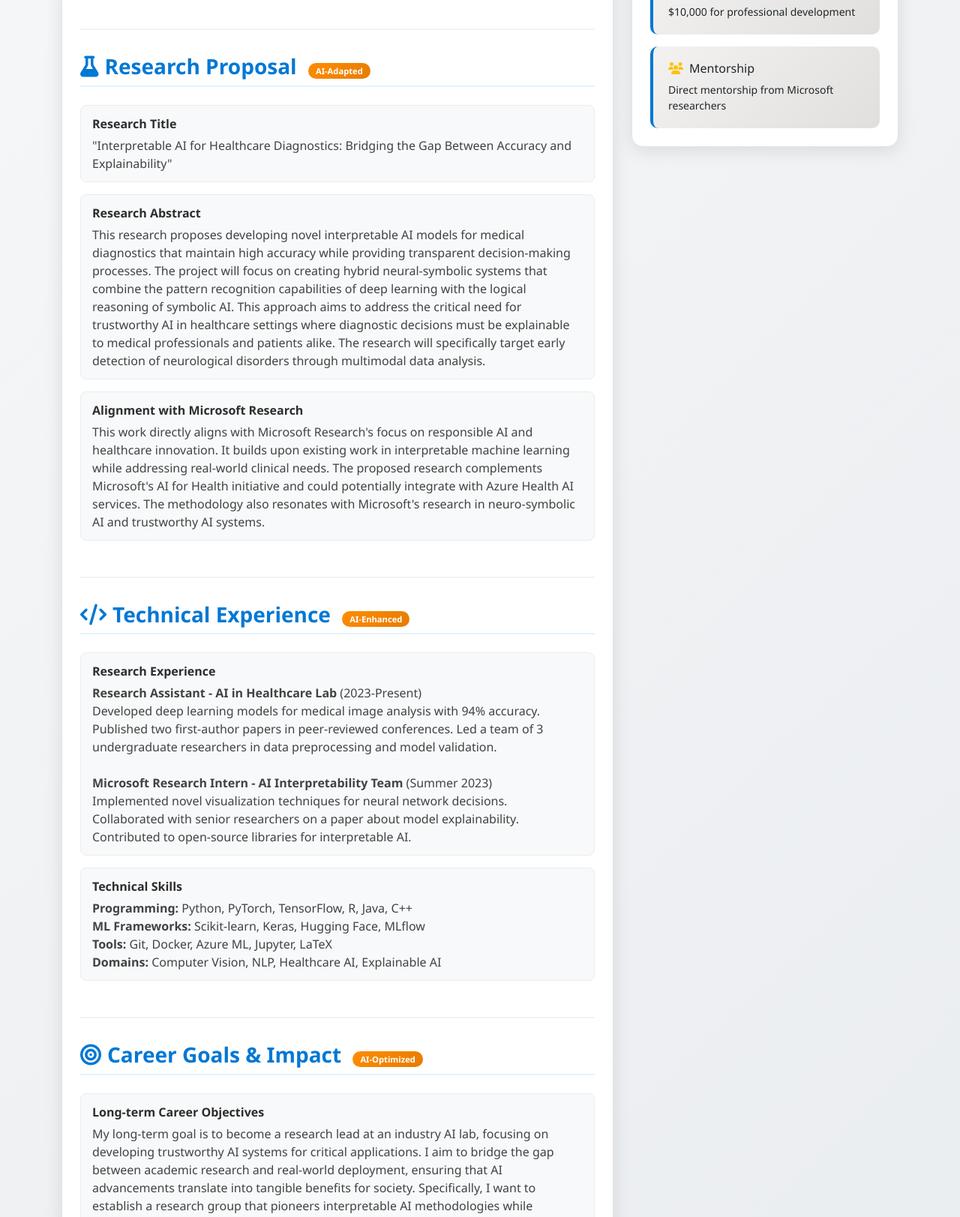
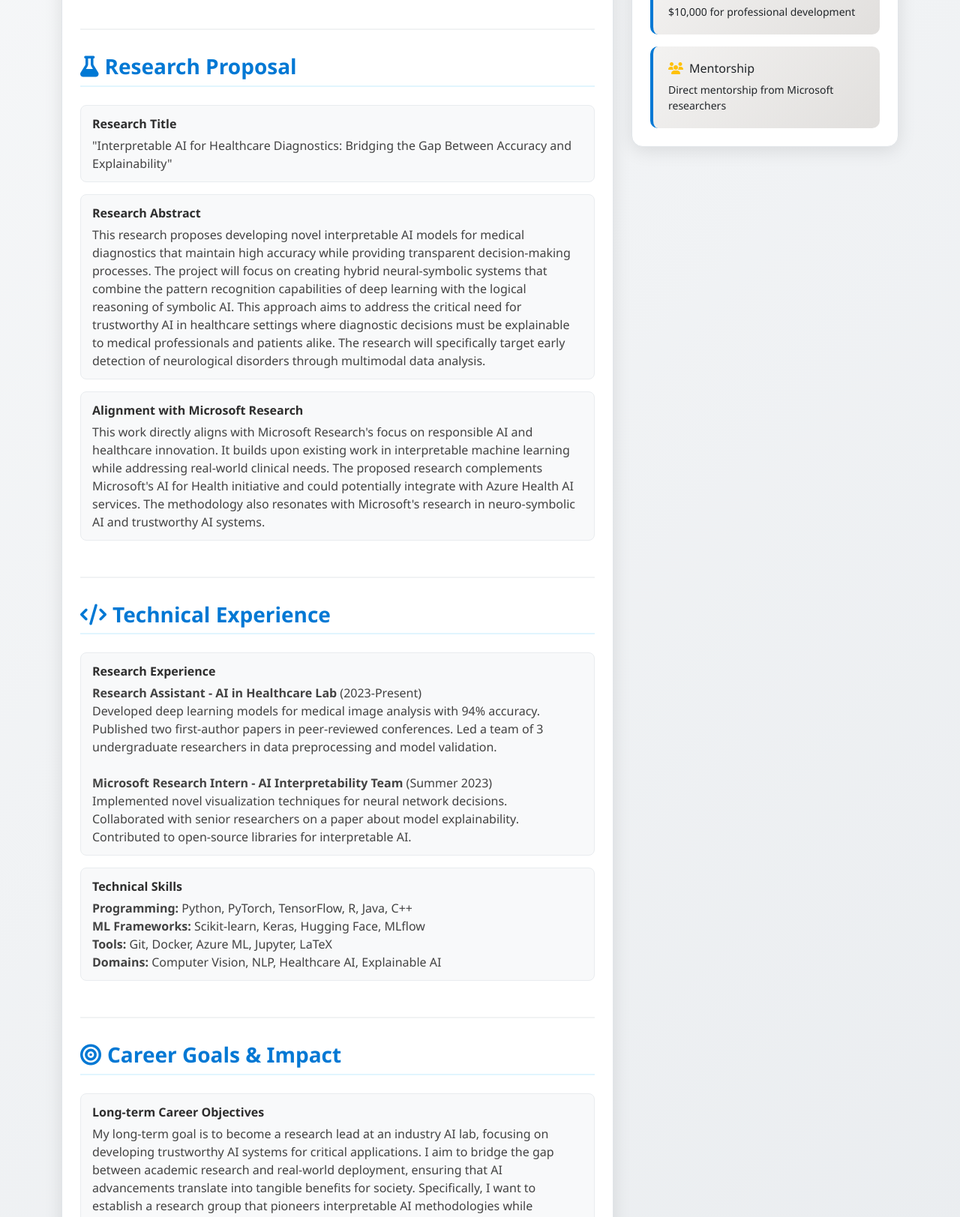
Before and after one commit to autouniform/autouniform.github.io, a plain HTML site: page microsoft.html in a window 1280 px wide. Shown: the part 933-2556 px from the top of the page at 75% size. Drawn offline with nearby package versions, Linux system fonts and the light colour scheme.

Commit message:
Update microsoft.html

```diff
--- a/microsoft.html
+++ b/microsoft.html
@@ -3,7 +3,7 @@
 <head>
     <meta charset="UTF-8">
     <meta name="viewport" content="width=device-width, initial-scale=1.0">
-    <title>Microsoft Research PhD Fellowship - AutoFill Pro</title>
+    <title>Microsoft Research PhD Fellowship</title>
     <!-- Bootstrap CSS -->
     <link href="https://cdn.jsdelivr.net/npm/bootstrap@5.3.0/dist/css/bootstrap.min.css" rel="stylesheet">
     <!-- Font Awesome -->
@@ -210,7 +210,7 @@
                     <div class="form-section">
                         <h3 class="section-title">
                             <i class="fas fa-flask me-2"></i>Research Proposal
-                            <span class="ai-badge ms-2">AI-Adapted</span>
+
                         </h3>
                         <div class="filled-field">
                             <div class="field-label">Research Title</div>
@@ -234,7 +234,7 @@
                     <div class="form-section">
                         <h3 class="section-title">
                             <i class="fas fa-code me-2"></i>Technical Experience
-                            <span class="ai-badge ms-2">AI-Enhanced</span>
+
                         </h3>
                         <div class="filled-field">
                             <div class="field-label">Research Experience</div>
@@ -261,7 +261,7 @@
                     <div class="form-section">
                         <h3 class="section-title">
                             <i class="fas fa-bullseye me-2"></i>Career Goals & Impact
-                            <span class="ai-badge ms-2">AI-Optimized</span>
+
                         </h3>
                         <div class="filled-field">
                             <div class="field-label">Long-term Career Objectives</div>
```
